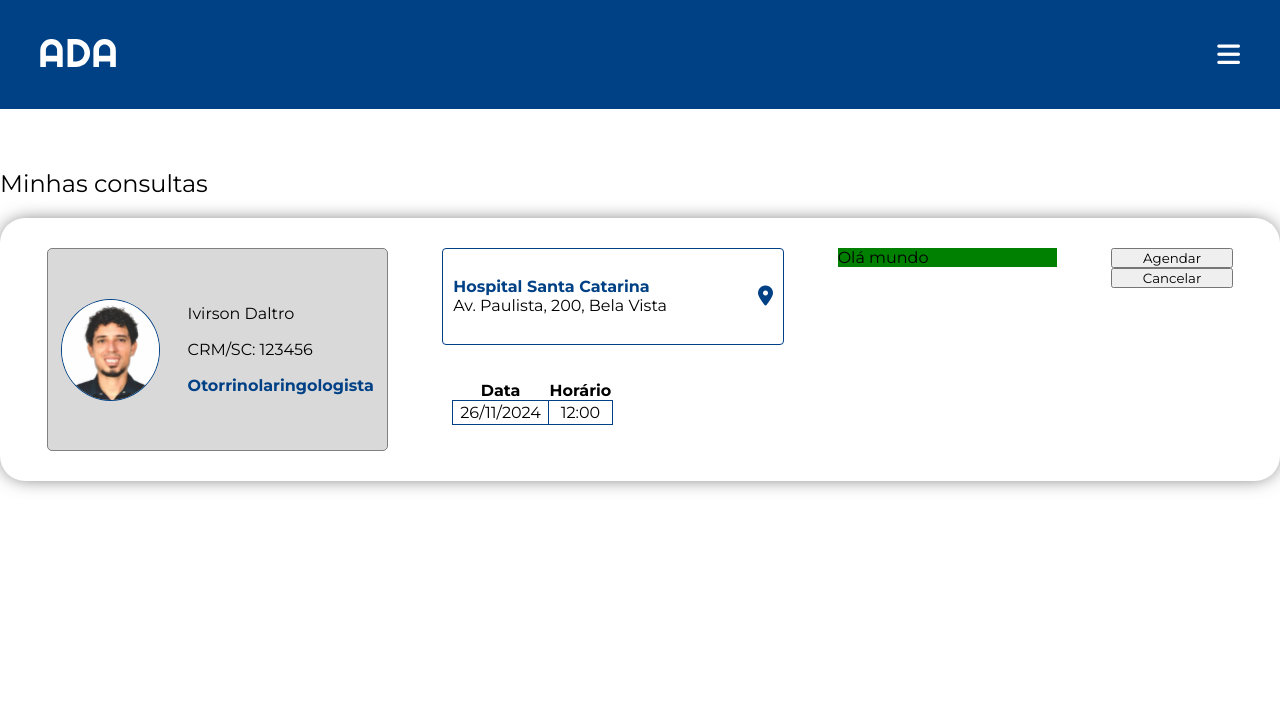
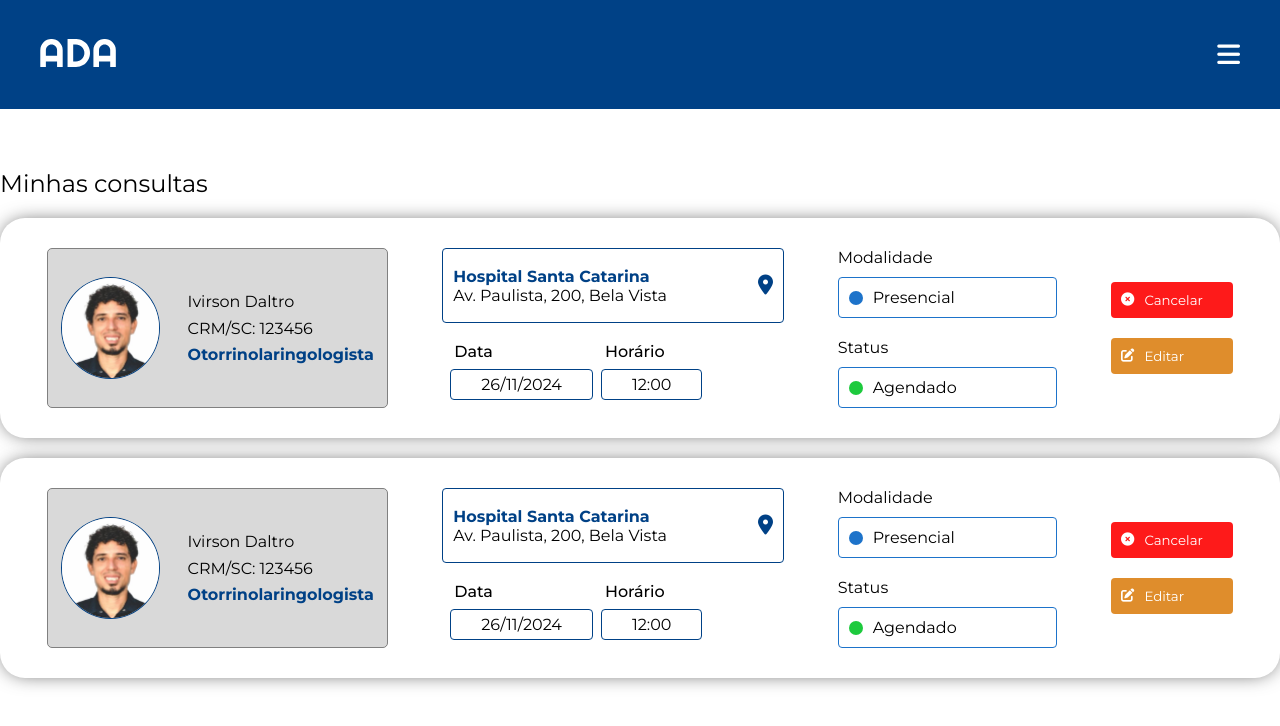
Before and after one commit to xxwelldone/ADA-APPOINTMENT, an Angular app: page /my-appointments in a window 1280 px wide. Shown: the top 726 px of the page. Built offline with nearby package versions, Linux system fonts and the light colour scheme.

Commit message:
feat: finished my-appointments and appointment-card

```diff
--- a/src/app/components/appointment-card/appointment-card.component.css
+++ b/src/app/components/appointment-card/appointment-card.component.css
@@ -15,7 +15,6 @@
     border: none;
     justify-content: space-around;
     width: 28%;
-    height: 203px;
     display: flex;
     align-items: center;
     border-radius: 5px;
@@ -73,30 +72,90 @@
     justify-content: space-between;
     align-items: center;
     gap: 5px;
-    padding: 5px 10px;
   }
 
   table {
     width: 50%;
-    border-collapse: collapse;
+    border-collapse: separete;
+    border-spacing: 8px;
     table-layout: auto;
+  }
+
+  th {
+    text-align: left;
+    padding-left: 4px;
+    font-weight: 500;
   }
 
   .table-line {
     border: 1px solid #004186;
     text-align: center;
-    padding: 2px 5px;
+    padding: 5px 30px;
+    border-radius: 4px;
   }
 
   .modality-area{
     width: 18%;
     height: 100%;
-    background-color: green;
+    display: flex;
+    flex-direction: column;
+  }
+
+  .modality-type, .modality-status{
+    margin-top: 10px;
+    display: flex;
+    align-items: center;
+    gap: 10px;
+    padding: 10px;
+    border: 1px solid #1D73CA;
+    border-radius: 4px;
+  }
+
+  .circle-status-type{
+    width: 14px;
+    height: 14px;
+    background-color: #1D73CA;
+    border-radius: 50%;
+  }
+
+  .circle-status-status{
+    width: 14px;
+    height: 14px;
+    background-color: #1DCA3D;
+    border-radius: 50%;
+  }
+
+  .status {
+    margin-top: 20px;
   }
 
   .buttons-area{
     width: 10%;
-    height: 100%;
     display: flex;
     flex-direction: column;
+    justify-content: center;
+    gap: 20px;
   }
+
+  .button{
+    display: flex;
+    align-items: center;
+    gap: 10px;
+    padding: 10px 10px;
+    cursor: pointer;
+    border: none;
+    border-radius: 4px;
+    color: white;
+  }
+
+  .btn-cancelar{
+    background-color: #FE1A1A;
+  }
+
+  .btn-edit{
+    background-color: #DF8D2C;
+  }
+
+  .button:hover{
+    opacity: 80%;
+  }
--- a/src/app/components/appointment-card/appointment-card.component.html
+++ b/src/app/components/appointment-card/appointment-card.component.html
@@ -37,14 +37,30 @@
   </div>
 
   <div class="modality-area">
-    <p>Olá mundo</p>
+    <div>
+      <p>Modalidade</p>
+      <div class="modality-type">
+        <div class="circle-status-type"></div>
+        <p>Presencial</p>
+      </div>
+    </div>
+    <div class="status">
+      <p>Status</p>
+      <div class="modality-status">
+        <div class="circle-status-status"></div>
+        <p>Agendado</p>
+      </div>
+    </div>
   </div>
 
   <div class="buttons-area">
-    <button>Agendar</button>
-    <button>Cancelar</button>
+    <button class="button btn-cancelar">
+      <i class="fa-solid fa-circle-xmark"></i>
+      <p>Cancelar</p>
+    </button>
+    <button class="button btn-edit">
+      <i class="fa-solid fa-pen-to-square"></i>
+      <p>Editar</p>
+    </button>
   </div>
-
-
-
 </div>
--- a/src/app/pages/my-appointments/my-appointments.component.html
+++ b/src/app/pages/my-appointments/my-appointments.component.html
@@ -1,4 +1,5 @@
 <section class="container">
     <h2 class="page-title">Minhas consultas</h2>
     <app-appointment-card></app-appointment-card>
+    <app-appointment-card></app-appointment-card>
 </section>
```
Lines whose indentation alone changed are shown as unchanged.
